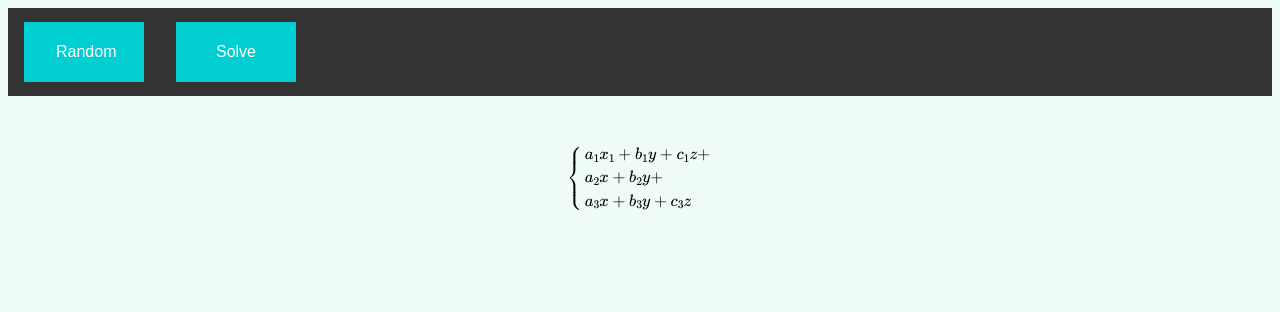
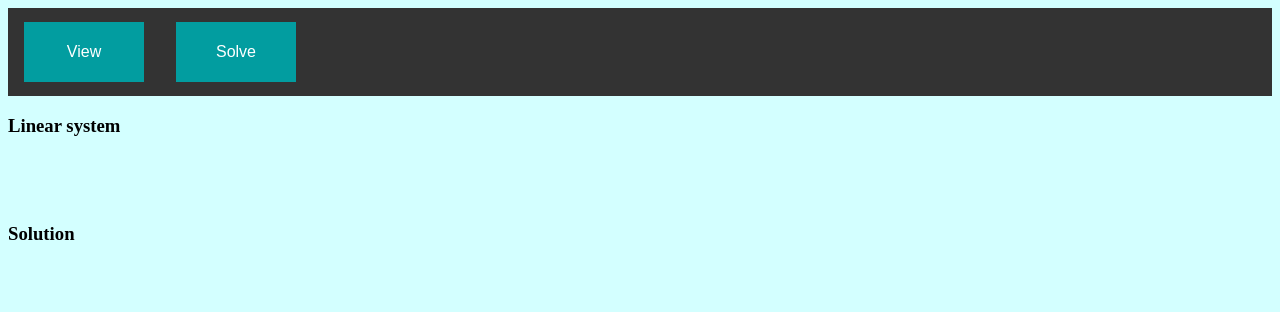
Before and after one commit to ViktoriaBabarykina/webLinearSystemSolver, a Django app: page /WebLinearSystemSolver/ in a window 1280 px wide. Shown: the top 312 px of the page. Run offline with Django 3.2, Linux system fonts and the light colour scheme; lists and menus that the app fills with data are empty; parts of the project's set-up code (start-up, migrations or seed data) failed here and were passed over; some libraries are stand-ins or nearby versions.

Commit message:
Viewing system and solution added.

```diff
--- a/LinearSystemSolver/WebLinearSystemSolver/static/css/controls.css
+++ b/LinearSystemSolver/WebLinearSystemSolver/static/css/controls.css
@@ -2,7 +2,7 @@
     alignment: center;
     /*margin-top: 25px;*/
     /*margin-bottom: 25px;*/
-    background-color: #00CED1;
+    background-color: #029da0;
     border: none;
     color: white;
     width: 120px;
@@ -18,21 +18,6 @@
     margin-right: auto
 }
 
-.button-panel .disabled-button {
-    margin-top: 25px;
-    margin-bottom: 25px;
-    background-color: #206A6B;
-    border: none;
-    color: white;
-    width: 100px;
-    height: 50px;
-    padding: 15px 32px;
-    text-align: center;
-    text-decoration: none;
-    display: inline-block;
-    font-size: 16px;
-    cursor: not-allowed;
-}
 
 .button-panel .command-button:hover::after {
     content: attr(data-title);
@@ -52,6 +37,20 @@
     cursor: pointer;
     position: center;
     top: 50%;
-    /*margin: 0 auto;*/
+}
 
+.img-div {
+    margin-top: 25px;
+    margin-left: auto;
+    margin-right: auto;
 }
+
+#img {
+    margin-left: auto;
+    margin-right: auto;
+    align-self: center;
+}
+
+table {
+    width: 100%;
+}
--- a/LinearSystemSolver/WebLinearSystemSolver/static/css/pageLayouts.css
+++ b/LinearSystemSolver/WebLinearSystemSolver/static/css/pageLayouts.css
@@ -1,5 +1,5 @@
 body{
-    background: #EFFBF8;
+    background: rgba(168, 255, 255, 0.5);
 }
 
 .button-panel table{
--- a/LinearSystemSolver/WebLinearSystemSolver/static/js/webLinearSystemSolverAlgorithms.js
+++ b/LinearSystemSolver/WebLinearSystemSolver/static/js/webLinearSystemSolverAlgorithms.js
@@ -1,8 +1,9 @@
 import * as requestManager from "./webLinearSystemSolverRequests.js"
 
 document.querySelector('#generatorButton').addEventListener('click', viewRandomMatrix)
+document.querySelector('#solveButton').addEventListener('click', viewSolvedMatrix)
 
-function arrayToStr(array) {
+function arrayToStr(array, b) {
     let str = '';
     let variable = 0;
     for (let i = 0; i < array.length; i++) {
@@ -12,9 +13,14 @@ function arrayToStr(array) {
             str += "x";
             str += '_';
             str += variable;
-            str += '+'
+            if (i !== array.length - 1) {
+                str += '+'
+            }
         }
     }
+    str += '&='
+    str += b;
+    str += '\\'
     str += '\\'
     return str;
 }
@@ -24,25 +30,74 @@ async function viewRandomMatrix() {
     if (response.ok) {
         let json = await response.json();
         let symMatrix = json[0];
-        let equation = '\\left\{\\begin{array}{ll}';
+        let equation = '\\left\\{\\begin{array}{ll}';
+        let vecB = json[1];
+        vecB = vecB[0]
+        let B;
+        let s = vecB[0].length;
+        for (let i = 0; i < vecB.length; i++) {
+            if (vecB[i] === ' ') {
+                vecB.splice(i, 1);
+            }
+        }
+
         for (let i = 0; i < symMatrix.length; i++) {
-            equation += arrayToStr(symMatrix[i]);
+            equation += arrayToStr(symMatrix[i], vecB[i]);
         }
         console.log(equation)
-        let vecB = json[1];
-        for (let j = 0; j < json.length; j++) {
+
+        equation += "\\end{array} \\right.";
 
 
-        }
-        equation += "\\end{array}\\right.";
-        let p = document.createElement("mrow");
-        let div = document.getElementById("equation");
-        p.innerHTML = '$$\\begin{array}{cc} a & b \\\\ c & d \\end{array}$$';
-        let child = div.appendChild(p);
-
+        let el = document.getElementById('img');
+        el.src = "http://latex.codecogs.com/svg.latex?" + equation;
 
 
     } else {
         alert("HTTP server error: " + response.status);
     }
 }
+
+async function viewSolvedMatrix() {
+    let response = await requestManager.solveMatrixRequest();
+    if (response.ok) {
+        let json = await response.json();
+        let solution = json[0];
+        let result = '\\left\\{\\begin{array}{ll}';
+        for (let i = 0; i < solution.length; i++) {
+            if (solution[i] === " ") {
+                solution.splice(i, 1);
+            }
+        }
+        result += generateB(solution)
+
+        console.log(result)
+
+        result += "\\end{array} \\right.";
+
+
+        let el = document.getElementById('img-solution');
+        el.src = "http://latex.codecogs.com/svg.latex?" + result;
+
+
+    } else {
+        alert("HTTP server error: " + response.status);
+    }
+}
+
+function generateB(solution) {
+    let str = '';
+    let variable = 0;
+    for (let i = 0; i < solution.length; i++) {
+        variable++;
+
+        str += "x";
+        str += '_';
+        str += variable;
+        str += '&='
+        str += solution[i].toString()
+        str += '\\'
+        str += '\\'
+    }
+    return str;
+}
--- a/LinearSystemSolver/WebLinearSystemSolver/static/js/webLinearSystemSolverRequests.js
+++ b/LinearSystemSolver/WebLinearSystemSolver/static/js/webLinearSystemSolverRequests.js
@@ -2,3 +2,8 @@ export async function randomMatrixRequest() {
     let response = await fetch('WebLinearSystemSolver/view_system');
     return response;
 }
+
+export async function solveMatrixRequest() {
+    let response = await fetch('WebLinearSystemSolver/solve_system');
+    return response;
+}
--- a/LinearSystemSolver/WebLinearSystemSolver/templates/WebLinearSystemSolver/homePage.html
+++ b/LinearSystemSolver/WebLinearSystemSolver/templates/WebLinearSystemSolver/homePage.html
@@ -14,10 +14,10 @@
     <div class="button-panel">
         <a>
             <button class="command-button" data-title="Generates symmetric positive definite matrix" type="button"
-                    id="generatorButton">Random
+                    id="generatorButton">View
             </button>
         </a>
-         <a>
+        <a>
             <button class="command-button" data-title="Solves matrix" type="button"
                     id="solveButton">Solve
             </button>
@@ -25,21 +25,28 @@
 
     </div>
 </div>
+<h3 id="system">Linear system</h3>
+    <table>
+        <tr>
+            <th>
+                <div class=img-div>
+                    <img id='img' border="0"/>
+                </div>
+            </th>
+        </tr>
+    </table>
 
+    <h3 id="solution">Solution</h3>
+        <table>
+            <tr>
+                <th>
+                    <div class=img-div>
+                        <img id='img-solution' border="0"/>
+                    </div>
+                </th>
+            </tr>
+        </table>
 
-<div class="preview-math-input">
-{#    <h2>Linear system</h2>#}
-    <p class="linear-system-preview"></p>
-    <math id="equation">
-
-    </math>
-    $$
-    \left\{\begin{array}{ll}
-    a_1x_1+b_1y+c_1z+ \\
-    a_2x+b_2y + \\
-    a_3x+b_3y+c_3z\\
-    \end{array}\right.$$
-</div>
 </body>
 <script id="MathJax-script" async
         src="static/node_modules/mathjax/es5/tex-mml-chtml.js">
--- a/LinearSystemSolver/WebLinearSystemSolver/urls.py
+++ b/LinearSystemSolver/WebLinearSystemSolver/urls.py
@@ -4,5 +4,7 @@ from . import views
 urlpatterns = [
     path('', views.index, name='index'),
     path('view_system', views.view_system, name='view_random_system'),
+    path('solve_system', views.solve_system, name='solve_system'),
+
 
 ]
--- a/LinearSystemSolver/WebLinearSystemSolver/views.py
+++ b/LinearSystemSolver/WebLinearSystemSolver/views.py
@@ -10,6 +10,11 @@ def index(request):
 
 def view_system(request):
     data = GetInputData()
-    result = []
     linear_system = data.get_matrix_from_file()
     return HttpResponse(json.dumps(linear_system), content_type="application/json")
+
+
+def solve_system(request):
+    data = GetInputData()
+    solution = data.get_solution_from_file()
+    return HttpResponse(json.dumps(solution), content_type="application/json")
--- a/LinearSystemSolver/config.json
+++ b/LinearSystemSolver/config.json
@@ -1,4 +1,4 @@
 {
   "path_to_linear_system": "/home/viktoria/Desktop/test.txt",
-  "path_to_linear_system_solution": ""
+  "path_to_linear_system_solution": "/home/viktoria/Desktop/solve.txt"
 }
```
Also changed, not shown: LinearSystemSolver/LinearSystemSolver/LinearSystemManager/GetInputData.py (+12 -0 lines).
